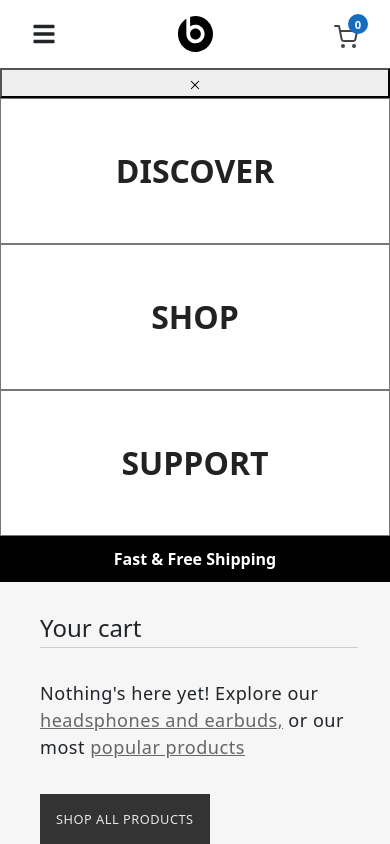
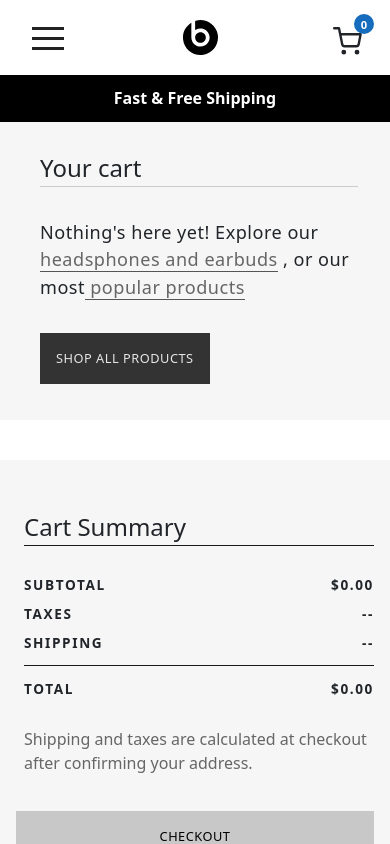
Before and after one commit to tyrone-toinfinity/beats-headphones, a React (Vite) app: page /cart in a window 390 px wide. Shown: the top 844 px of the page. Built offline with nearby package versions, Linux system fonts and the light colour scheme.

Commit message:
hamburger menu

```diff
--- a/package.json
+++ b/package.json
@@ -11,6 +11,7 @@
   "dependencies": {
     "bootstrap": "^5.2.2",
     "canvas-confetti": "^1.5.1",
+    "hamburger-react": "^2.5.0",
     "react": "^18.2.0",
     "react-bootstrap": "^2.6.0",
     "react-dom": "^18.2.0",
--- a/src/Cart.css
+++ b/src/Cart.css
@@ -1,5 +1,4 @@
 /* Wrapper */
-
 .cartWrapper {
   margin: auto;
   max-width: 80rem;
@@ -24,6 +23,8 @@
 
 .cartLink {
   color: #666;
+  cursor: pointer;
+  border-bottom: #555 1px solid;
 }
 .cartLink:hover {
   color: #666;
@@ -36,7 +37,7 @@
   max-width: 1000px;
 }
 
-.cartProductsBtn > * {
+.cartProductsBtn {
   background-color: #333;
   padding: 1rem;
   margin: 2rem 0;
--- a/src/Cart.jsx
+++ b/src/Cart.jsx
@@ -1,10 +1,11 @@
 import React from "react";
 import { Navbar, ShippingBanner, Footer } from "./index";
 import "./Cart.css";
-import { Link } from "react-router-dom";
+import { Link, useNavigate } from "react-router-dom";
 import { Shop } from "./Shop";
 
 export const Cart = ({ scrollToNav, navRef }) => {
+  const navigate = useNavigate();
   return (
     <section>
       <Navbar navRef={navRef} />
@@ -14,18 +15,23 @@ export const Cart = ({ scrollToNav, navRef }) => {
           <h1 className="cartTitle">Your cart</h1>
 
           <div className="cartEmptyText">
-            Nothing's here yet! Explore our{" "}
-            <Link to="/shop" className="cartLink">
-              headsphones and earbuds,
-            </Link>{" "}
-            or our most{" "}
-            <Link to="/" className="cartLink">
+            <span> Nothing's here yet! Explore our </span>
+            <span className="cartLink" onClick={() => navigate("/shop")}>
+              headsphones and earbuds
+            </span>{" "}
+            , or our most
+            <span className="cartLink" onClick={() => navigate("/")}>
+              {" "}
               popular products
-            </Link>
-            <Link to="/shop" className="cartProductsBtn">
-              <br />
-              <button>shop all products</button>
-            </Link>
+            </span>
+            <br />
+            <button
+              onClick={() => navigate("/shop")}
+              className="cartProductsBtn"
+            >
+              {" "}
+              shop all products
+            </button>
           </div>
         </div>
 
--- a/src/components/HeroBanner.css
+++ b/src/components/HeroBanner.css
@@ -6,7 +6,6 @@
   flex-direction: column;
   position: relative;
 }
-
 .hero-banner-container::after {
   position: absolute;
   top: 0;
@@ -30,7 +29,6 @@
   margin: auto;
   align-self: center;
 }
-
 .banner-wrapper {
   width: 100%;
   height: 100%;
@@ -104,7 +102,6 @@
   box-shadow: none;
   transform: translateY(0);
 }
-
 @media (max-width: 700px) {
   .containerLandingText > h1 {
     font-size: 1.8rem;
--- a/src/components/HeroBanner.jsx
+++ b/src/components/HeroBanner.jsx
@@ -1,8 +1,9 @@
 import React from "react";
-import { Routes, Link } from "react-router-dom";
+import { useNavigate } from "react-router-dom";
 import "./HeroBanner.css";
 
 export const HeroBanner = () => {
+  const navigate = useNavigate();
   return (
     <main className="hero-banner-container">
       <div className="banner-wrapper">
@@ -13,17 +14,18 @@ export const HeroBanner = () => {
           muted
           className="heroVideo"
         />
-
         <div className="containerLandingText">
           <h1>LEBRON & BRONNY</h1>
           <p>Powered by Beats Fit Pro</p>
 
           <div className="btn-Hero">
-            <Link to="/shop">
-              <button className="btn-01" role="button">
-                shop
-              </button>
-            </Link>
+            <button
+              className="btn-01"
+              role="button"
+              onClick={() => navigate("/shop")}
+            >
+              shop
+            </button>
           </div>
         </div>
       </div>
--- a/src/components/Navbar.css
+++ b/src/components/Navbar.css
@@ -1,4 +1,4 @@
-.desktop-nav {
+.navbar {
   display: flex;
   flex-direction: row;
   justify-content: space-around;
@@ -7,13 +7,15 @@
   max-width: 1600px;
   margin: auto;
   align-items: center;
+  background-color: #fff;
 }
 
 .logo {
   width: 35px;
+  cursor: pointer;
 }
 
-.navbar {
+.navbar__List {
   list-style: none;
   display: flex;
   justify-content: space-evenly;
@@ -25,8 +27,10 @@
   margin-bottom: 0;
 }
 .shoppingCart {
-  font-size: 1.5rem;
+  font-size: 1.8rem;
   position: relative;
+  cursor: pointer;
+  padding: 0.25rem;
 }
 .shoppingCart > p {
   color: #fff;
@@ -34,15 +38,15 @@
   border-radius: 50%;
   width: 1.25rem;
   height: 1.25rem;
-  display: block;
   position: absolute;
-  top: -0.125rem;
-  right: -0.625rem;
+  top: 2px;
+  right: -8px;
   line-height: 1.375rem;
   text-align: center;
   font-weight: 700;
   font-size: 0.7rem;
 }
+
 .cartLogo {
   color: #444;
 }
@@ -50,26 +54,31 @@
   color: #444;
 }
 
-.navbar > a {
+.navbar__List > li {
   padding: 0.2rem;
   text-decoration: none;
   color: #222;
   border-bottom: 2px solid rgba(0, 0, 0, 0);
+  cursor: pointer;
 }
 
-.navbar > a:hover {
+.navbar__List > li:hover {
   border-bottom: 2px red solid;
 }
-.mobile-nav {
+.mobileNavHamburger {
   display: none;
 }
 .navbar__Mobile {
   display: none;
 }
 
-@media (max-width: 1400px) {
-  .desktop-nav {
+@media (max-width: 1080px) {
+  .navbar__List {
     display: none;
+  }
+  .navbar {
+    justify-content: space-between;
+    margin: 0.25rem 1rem;
   }
   .mobile-nav {
     display: flex;
@@ -79,7 +88,23 @@
     margin: 1rem 2rem;
   }
   .mobileNavHamburger {
+    display: inline-flex;
     font-size: 1.5rem;
+    cursor: pointer;
+  }
+
+  .navbar__Mobile > li {
+    flex-direction: column;
+    border-top: #666 1px solid;
+    flex: 1;
+    display: flex;
+    justify-content: center;
+    text-align: center;
+    font-size: 2rem;
+    color: #222;
+    text-transform: uppercase;
+    font-weight: 700;
+    cursor: pointer;
   }
   .navbar__Mobile {
     display: flex;
@@ -87,21 +112,14 @@
     list-style: none;
     padding: 0;
     margin: 0;
-    /* height: 100vh; */
-    /* transform: translateY(100vh); */
+    background-color: #fff;
+    height: 100vh;
+    width: 100%;
+    position: absolute;
+    z-index: 10;
+    top: -100%;
   }
-  .navbar__Mobile > a {
-    flex-direction: column;
-    border: #777 1px solid;
-    flex: 1;
-    display: flex;
-    justify-content: center;
-    text-align: center;
-    padding: 3rem;
-    font-size: 2rem;
-    text-decoration: none;
-    color: #222;
-    text-transform: uppercase;
-    font-weight: 700;
+  .navbar__show__Mobile {
+    top: auto;
   }
 }
--- a/src/components/Navbar.jsx
+++ b/src/components/Navbar.jsx
@@ -1,77 +1,58 @@
-import React from "react";
 import "./Navbar.css";
-import { FaSearch, FaShoppingCart, FaBars } from "react-icons/fa";
+import { FaBars } from "react-icons/fa";
 import { FiShoppingCart } from "react-icons/fi";
-import { VscClose } from "react-icons/vsc";
-import { Link } from "react-router-dom";
+import { useNavigate } from "react-router-dom";
 import { useRef } from "react";
+import { Sling as Hamburger } from "hamburger-react";
+import { useState } from "react";
 
 export const Navbar = ({ navRef }) => {
   const navbarRef = useRef();
   const showNavbar = () => {
-    navbarRef.current.classList.toggle();
+    navbarRef.current.classList.toggle("navbar__show__Mobile");
   };
+  const navigate = useNavigate();
+  // Hamburger
+  const [isOpen, setOpen] = useState(false);
 
+  console.log(Hamburger);
   return (
     <nav>
-      <div className="desktop-nav" ref={navRef}>
+      <div className="navbar" ref={navRef}>
+        <span className="mobileNavHamburger" onClick={showNavbar}>
+          {" "}
+          <Hamburger
+            toggled={isOpen}
+            toggle={setOpen}
+            color="#222"
+            label="Show menu"
+          />
+        </span>
+
         <div>
-          <Link to="/">
-            <img src="./beats-logo.svg" alt="logo" className="logo" />
-          </Link>
+          <img
+            src="./beats-logo.svg"
+            alt="logo"
+            className="logo"
+            onClick={() => navigate("/")}
+          />
         </div>
-        <ul className="navbar">
-          <Link to="/">
-            <li>discover</li>
-          </Link>
-          <Link to="/shop">
-            <li>shop</li>
-          </Link>
-          <Link to="/support">
-            <li>support</li>
-          </Link>
+        <ul className="navbar__List">
+          <li onClick={() => navigate("/")}>discover</li>
+          <li onClick={() => navigate("/shop")}>shop</li>
+          <li onClick={() => navigate("/support")}>support</li>
         </ul>
-        <div className="shoppingCart">
-          <Link to="/cart" className="cartLogo">
-            <FiShoppingCart />
-          </Link>
-
+        <div className="shoppingCart" onClick={() => navigate("/cart")}>
+          <FiShoppingCart className="cartIcon" />
           <p>{0}</p>
         </div>
       </div>
-      <div className="mobileWrapper">
-        <div className="mobile-nav">
-          <FaBars className="mobileNavHamburger" onClick={showNavbar} />
-          <div>
-            <Link to="/">
-              <img src="./beats-logo.svg" alt="logo" className="logo" />
-            </Link>
-          </div>
-          <div>
-            <div className="shoppingCart">
-              <Link to="/cart" className="cartLogo">
-                <FiShoppingCart />
-              </Link>
-              <p>{0}</p>
-            </div>
-          </div>
-        </div>
-        <ul className="navbar__Mobile">
-          <button>
-            {" "}
-            <VscClose className="mobileNavClose" />
-          </button>
-          <Link to="/">
-            <li>discover</li>
-          </Link>
-          <Link to="/shop">
-            <li>shop</li>
-          </Link>
-          <Link to="/support">
-            <li>support</li>
-          </Link>
-        </ul>
-      </div>
+      {/* Mobile */}
+      <ul className="navbar__Mobile" ref={navbarRef}>
+        <li onClick={() => navigate("/")}>discover</li>
+        <li onClick={() => navigate("/shop")}>shop</li>
+        <li onClick={() => navigate("/support")}>support</li>
+      </ul>
     </nav>
   );
 };
```
Also changed, not shown: 1 other file (tests, documents, lock files or other folders).
